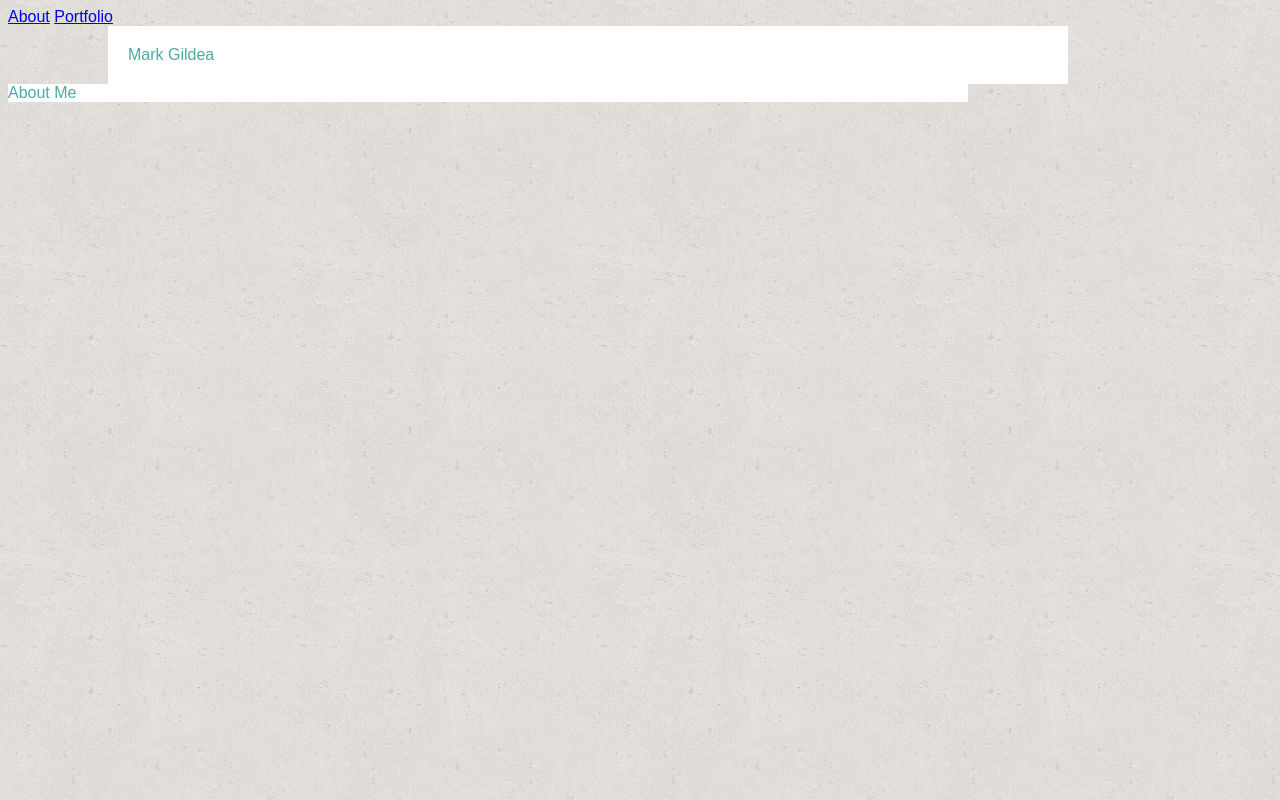
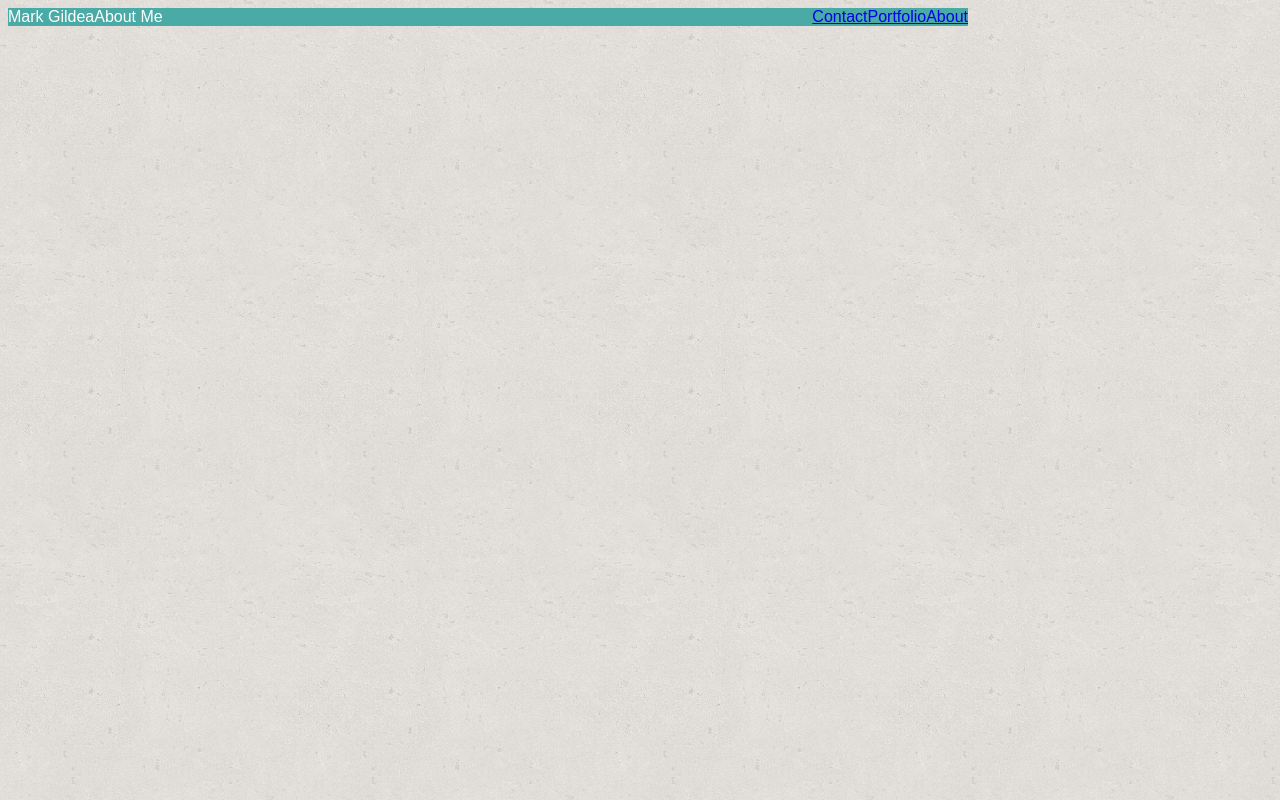
Before and after one commit to markwGildea/Basic-Portfolio, a plain HTML site: page contact.html in a window 1280 px wide. Drawn offline with Linux system fonts and the light colour scheme.

Commit message:
in progress

```diff
--- /dev/null
+++ b/assets/css/buttons.css
@@ -0,0 +1,15 @@
+a:visited {
+	color: purple;
+}
+
+a:hover {
+	background-color: #4aaaa5;
+}
+
+a:active {
+	background-color: orange;
+}
+
+a:focus {
+	background-color: yellow;
+}
--- a/assets/css/style.css
+++ b/assets/css/style.css
@@ -4,18 +4,35 @@ body {
 	background: #ffffff;
 	border-color: #dddddd;
 	background-image: url(../images/cork-wallet.png);
+	color: #777777;
+}
+
+.rightSide {
+	float: right;
+	text-align: right;
 }
 
 #container {
-	background: #ffffff;
+	background-color: #ffffff;
 	border-color: #cccccc;
 	color: #4aaaa5;
 	padding: 20px;
 	position: relative;
-	left: 100px;
+	margin: 0px;
+}
+
+#contact {
+	color: #4aaaa5;
+	background: #ffffff;
+}
+
+#markGildea {
+	background-color: #4aaaa5;
+	color: white;
+	float: left;
 }
 
 #aboutMe {
-	color: #4aaaa5;
-	background: #ffffff;
+	background-color: #4aaaa5;
+	color: white;
 }
--- a/contact.html
+++ b/contact.html
@@ -3,28 +3,24 @@
 <head>
 	<title>Contact</title>
 
-	<a href="index.html">About</a>
-	<a href="portfolio.html">Portfolio</a>
+	<a href="index.html" class="rightSide">About</a>
+	<a href="portfolio.html" class="rightSide">Portfolio</a>
+	<a href="contact.html" class="rightSide">Contact</a>
 
 	<link rel="stylesheet" type="text/css" href="assets/css/style.css">
+	<link rel="stylesheet" type="text/css" href="assets/css/buttons.css">
 
 </head>
 
 <body>
 
-	<div id="container">
+	<header id="markGildea">Mark Gildea</header>
 
-		<header class="header">Mark Gildea</header>
+	<div id="aboutMe">
+
+		<header>About Me</header>
 
 	</div>
 
-	<div id="aboutMe">
-
-		<header class="header">About Me</header>
-
-	</div>
-
-
-
 </body>
 </html>
```
Also changed, not shown: index.html (+12 -2 lines), portfolio.html (+12 -2 lines).
